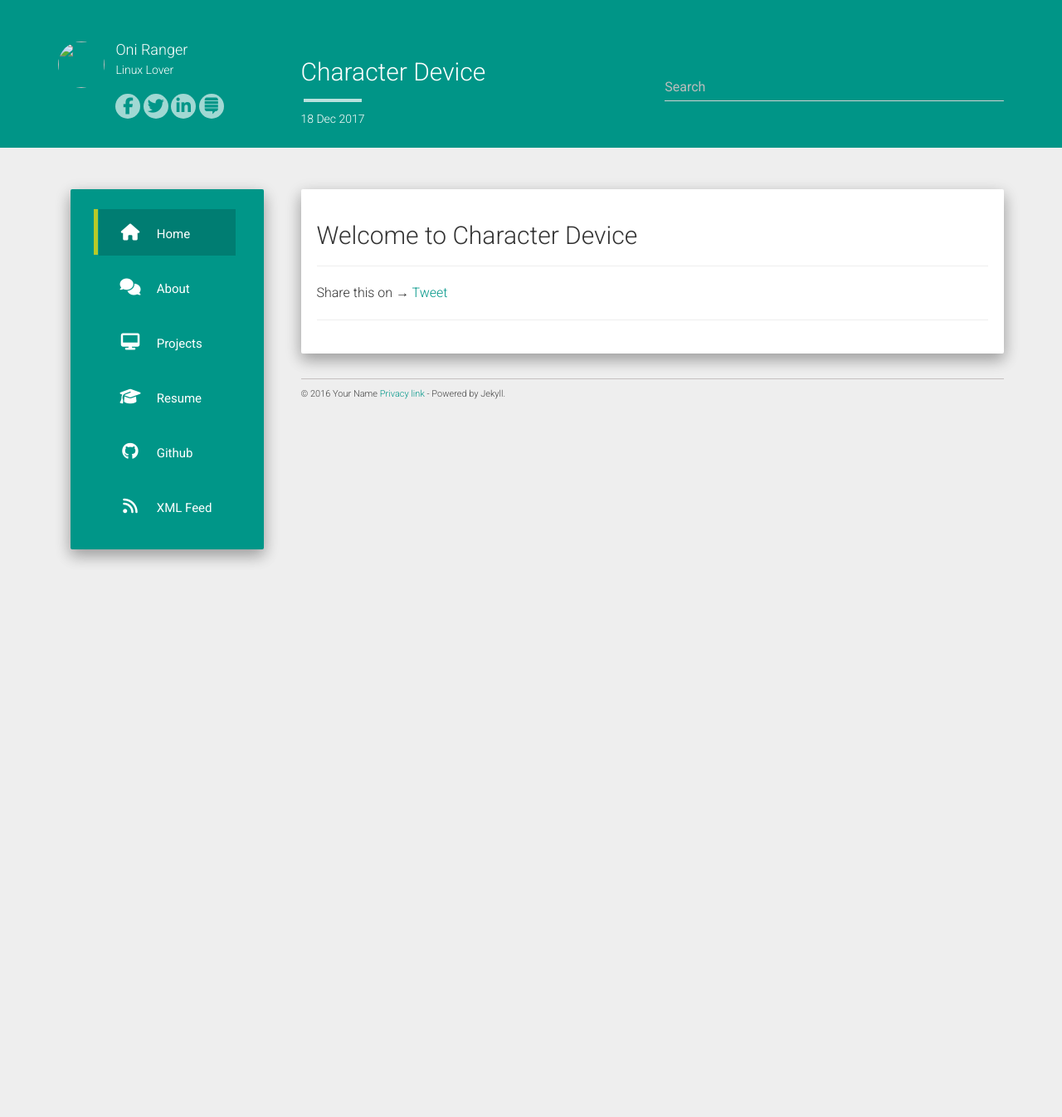
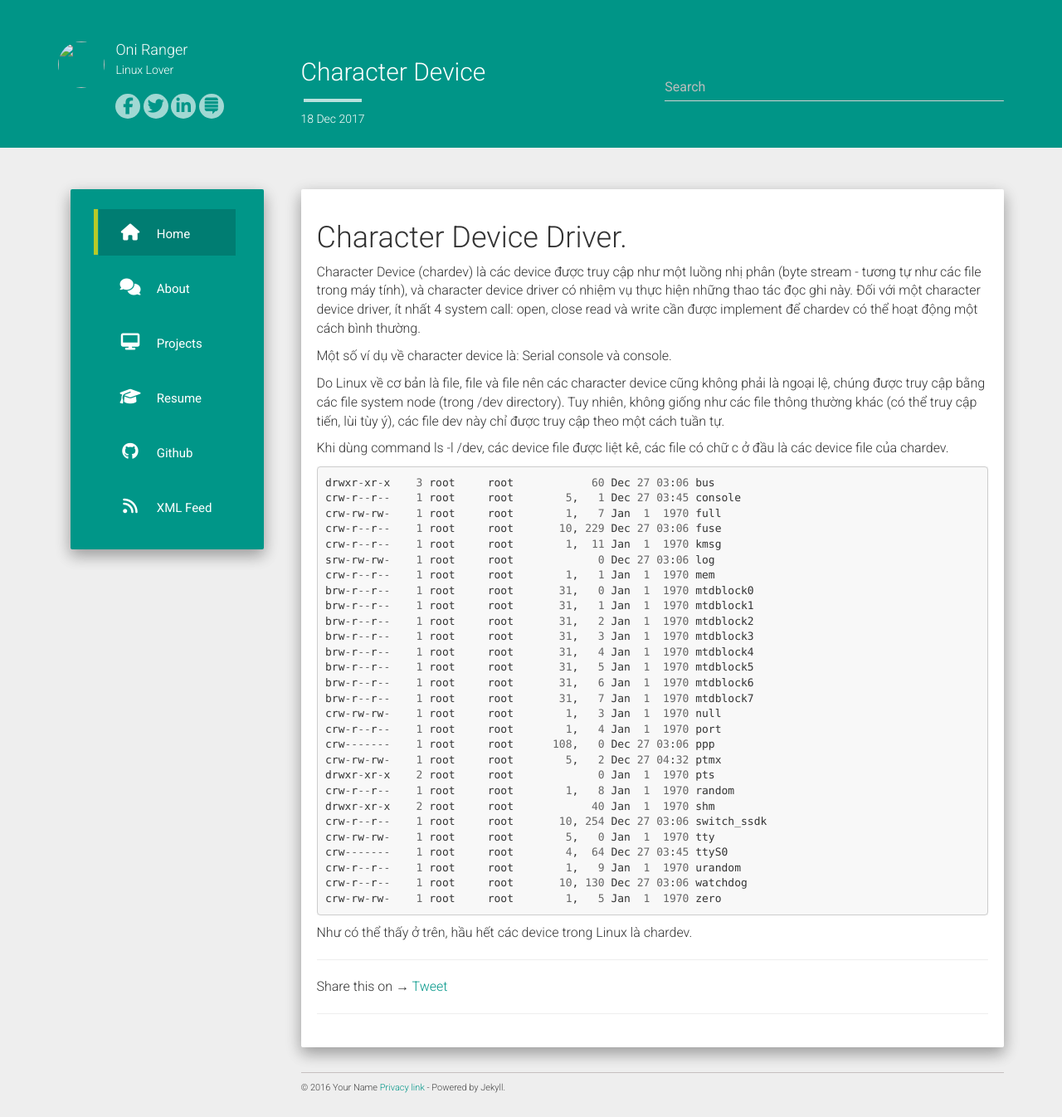
Before and after one commit to ita93/ita93.github.io, a Jekyll site: the page built from _posts/2017-12-18-character-device.md, in a window 1280 px wide. Shown: the whole page at 83% size. Built offline with Jekyll 4.4.1, drawn with Linux system fonts in a browser that asks for light colours; nearby versions of some CDN libraries; our own code applies the rules of GitHub Pages for plain Markdown files; comment, search, counter and statistics services are not loaded; before the commit the page ends 900 px from its top, so only the background shows below that.

Commit message:
First commit for chardev

````diff
--- a/_posts/2017-12-18-character-device.md
+++ b/_posts/2017-12-18-character-device.md
@@ -1 +1,43 @@
-## Welcome to Character Device
+# Character Device Driver.
+
+Character Device (chardev) là các device được truy cập như một luồng nhị phân (byte stream - tương tự như các file trong máy tính), và character device
+driver có nhiệm vụ thực hiện những thao tác đọc ghi này. Đối với một character device driver, ít nhất 4 system call: open, close read và write cần được implement để chardev có thể hoạt động một cách bình thường.
+
+Một số ví dụ về character device là: Serial console và console.
+
+Do Linux về cơ bản là file, file và file nên các character device cũng không phải là ngoại lệ, chúng được truy cập bằng các file system node (trong /dev directory). Tuy nhiên, không giống như các file thông thường khác (có thể truy cập tiến, lùi tùy ý), các file dev này chỉ được truy cập theo một cách tuần tự.
+
+Khi dùng command ls -l /dev, các device file được liệt kê, các file có chữ c ở đầu là các device file của chardev.
+
+```python
+drwxr-xr-x    3 root     root            60 Dec 27 03:06 bus
+crw-r--r--    1 root     root        5,   1 Dec 27 03:45 console
+crw-rw-rw-    1 root     root        1,   7 Jan  1  1970 full
+crw-r--r--    1 root     root       10, 229 Dec 27 03:06 fuse
+crw-r--r--    1 root     root        1,  11 Jan  1  1970 kmsg
+srw-rw-rw-    1 root     root             0 Dec 27 03:06 log
+crw-r--r--    1 root     root        1,   1 Jan  1  1970 mem
+brw-r--r--    1 root     root       31,   0 Jan  1  1970 mtdblock0
+brw-r--r--    1 root     root       31,   1 Jan  1  1970 mtdblock1
+brw-r--r--    1 root     root       31,   2 Jan  1  1970 mtdblock2
+brw-r--r--    1 root     root       31,   3 Jan  1  1970 mtdblock3
+brw-r--r--    1 root     root       31,   4 Jan  1  1970 mtdblock4
+brw-r--r--    1 root     root       31,   5 Jan  1  1970 mtdblock5
+brw-r--r--    1 root     root       31,   6 Jan  1  1970 mtdblock6
+brw-r--r--    1 root     root       31,   7 Jan  1  1970 mtdblock7
+crw-rw-rw-    1 root     root        1,   3 Jan  1  1970 null
+crw-r--r--    1 root     root        1,   4 Jan  1  1970 port
+crw-------    1 root     root      108,   0 Dec 27 03:06 ppp
+crw-rw-rw-    1 root     root        5,   2 Dec 27 04:32 ptmx
+drwxr-xr-x    2 root     root             0 Jan  1  1970 pts
+crw-r--r--    1 root     root        1,   8 Jan  1  1970 random
+drwxr-xr-x    2 root     root            40 Jan  1  1970 shm
+crw-r--r--    1 root     root       10, 254 Dec 27 03:06 switch_ssdk
+crw-rw-rw-    1 root     root        5,   0 Jan  1  1970 tty
+crw-------    1 root     root        4,  64 Dec 27 03:45 ttyS0
+crw-r--r--    1 root     root        1,   9 Jan  1  1970 urandom
+crw-r--r--    1 root     root       10, 130 Dec 27 03:06 watchdog
+crw-rw-rw-    1 root     root        1,   5 Jan  1  1970 zero
+```
+
+Như có thể thấy ở trên, hầu hết các device trong Linux là chardev.
````
